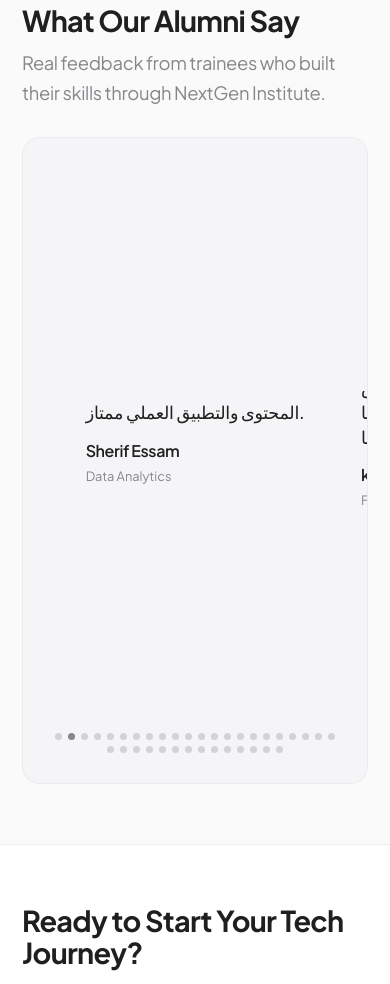
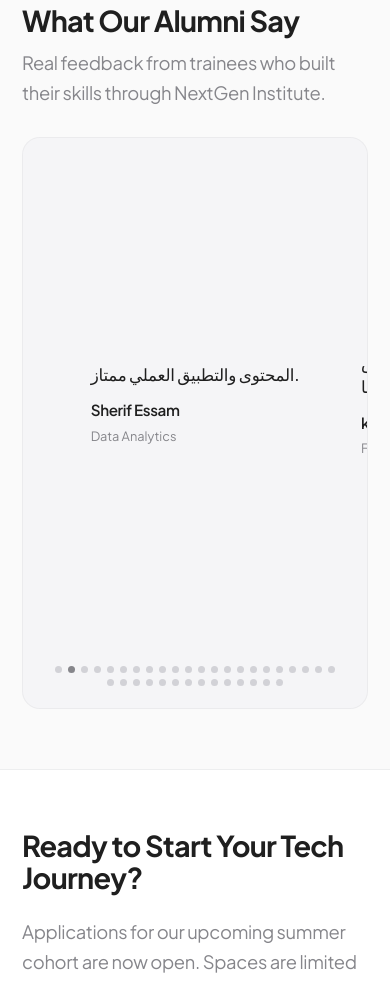
Before and after one commit to mohamed4589755/nectgen-hub, a plain HTML site: page index.html in a window 390 px wide. Shown: the part 3200-4184 px from the top of the page. Drawn offline with Linux system fonts and the light colour scheme.

Commit message:
Reduce testimonials slideshow box size, padding, and font size for a sleeker compact look, bump cache to v95

```diff
--- a/index.html
+++ b/index.html
@@ -61,7 +61,7 @@
 
     <title>NextGen Institute | Free Internships, Summer & Winter Trainings</title>
     <meta name="description" content="NextGen Institute provides 100% Free Internships, Summer Trainings, Winter Trainings, and Winter Internships in AI, Machine Learning, Data Analytics, Flutter, and Web Development through practical bootcamps and diplomas.">
-        <link rel="stylesheet" href="styles.css?v=94">
+        <link rel="stylesheet" href="styles.css?v=95">
 
 </head>
 <body>
@@ -683,8 +683,8 @@
         </div>
     </footer>
 
-    <script src="main.js?v=94"></script>
-    <script src="lang.js?v=94"></script>
+    <script src="main.js?v=95"></script>
+    <script src="lang.js?v=95"></script>
     <button class="back-to-top" id="backToTop" aria-label="Back to Top">↑</button>
     <!-- Explore Programs Modal -->
     <div class="modal-overlay" id="exploreModal">
--- a/styles.css
+++ b/styles.css
@@ -875,10 +875,10 @@ footer {
 /* --- SLIDESHOW / CAROUSEL (Apple Clean Review Style) --- */
 .slideshow-container {
     position: relative;
-    max-width: 800px;
-    margin: 40px auto 0;
+    max-width: 680px;
+    margin: 30px auto 0;
     overflow: hidden;
-    padding: 60px 50px 40px;
+    padding: 40px 45px 28px;
     border-radius: var(--radius-md);
     background: var(--bg-secondary);
     box-shadow: none;
@@ -899,7 +899,7 @@ footer {
 }
 
 .slide-content {
-    max-width: 620px;
+    max-width: 540px;
     text-align: left;
     padding: 0 10px;
 }
@@ -909,16 +909,16 @@ footer {
 }
 
 .slide-quote {
-    font-size: 1.4rem; /* Big readable quote font */
+    font-size: 1.18rem; /* Compact readable quote font */
     font-weight: 500;
     color: var(--text-main);
-    margin-bottom: 24px;
-    line-height: 1.4;
+    margin-bottom: 18px;
+    line-height: 1.45;
     letter-spacing: -0.015em;
 }
 
 .slide-author {
-    font-size: 1rem;
+    font-size: 0.95rem;
     font-weight: 600;
     color: var(--text-main);
     margin-bottom: 2px;
@@ -1075,13 +1075,13 @@ footer {
 
     /* Slideshow Mobile Overrides */
     .slideshow-container {
-        padding: 40px 16px 30px !important;
+        padding: 30px 16px 22px !important;
         margin-top: 20px;
     }
 
     .slide-quote {
-        font-size: 1.1rem !important;
-        margin-bottom: 16px;
+        font-size: 1.05rem !important;
+        margin-bottom: 14px;
     }
 
     .slide-btn {
```
Also changed, not shown: about.html (+3 -3 lines), bootcamps.html (+7 -7 lines), contact.html (+3 -3 lines), diplomas.html (+7 -7 lines), internships.html (+3 -3 lines).
